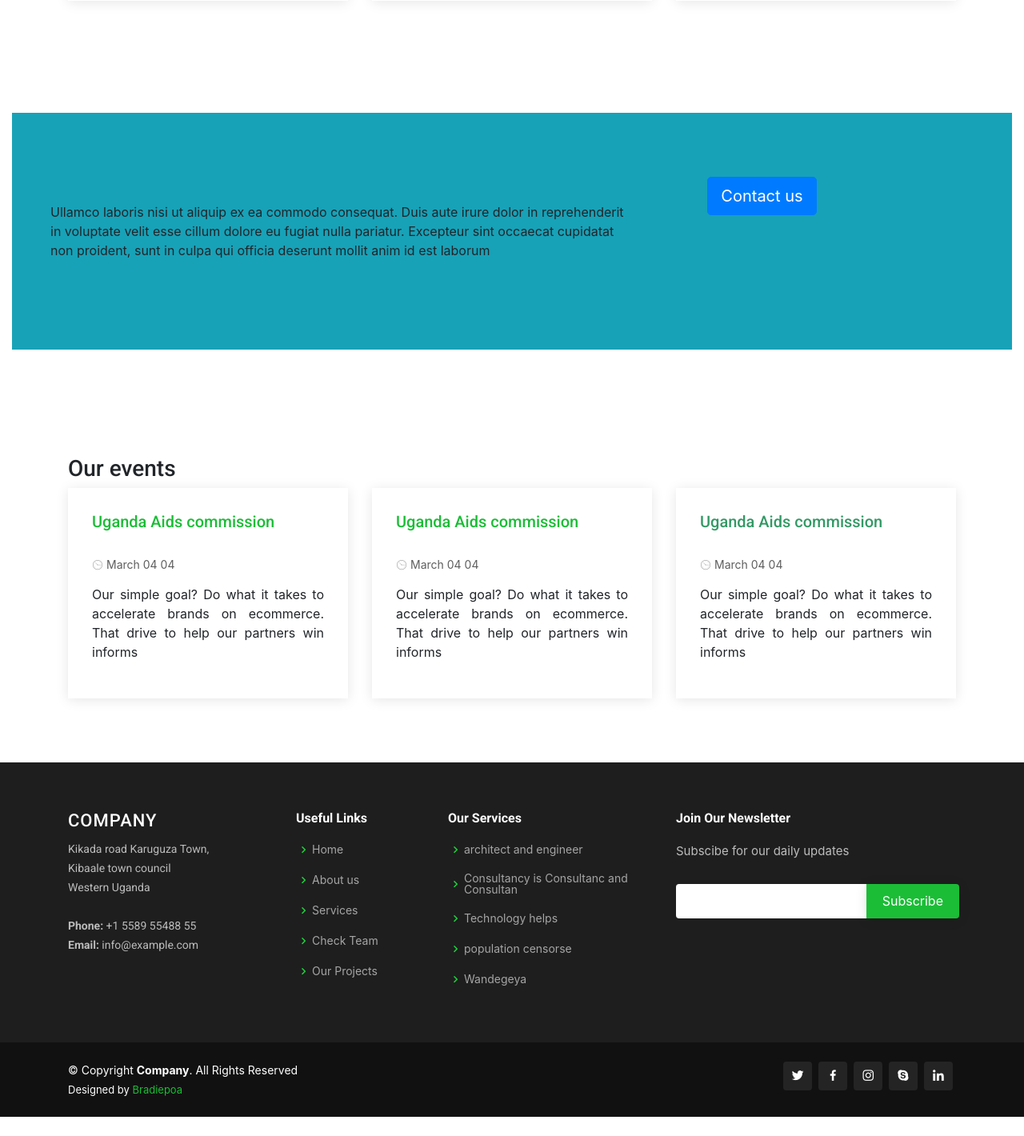
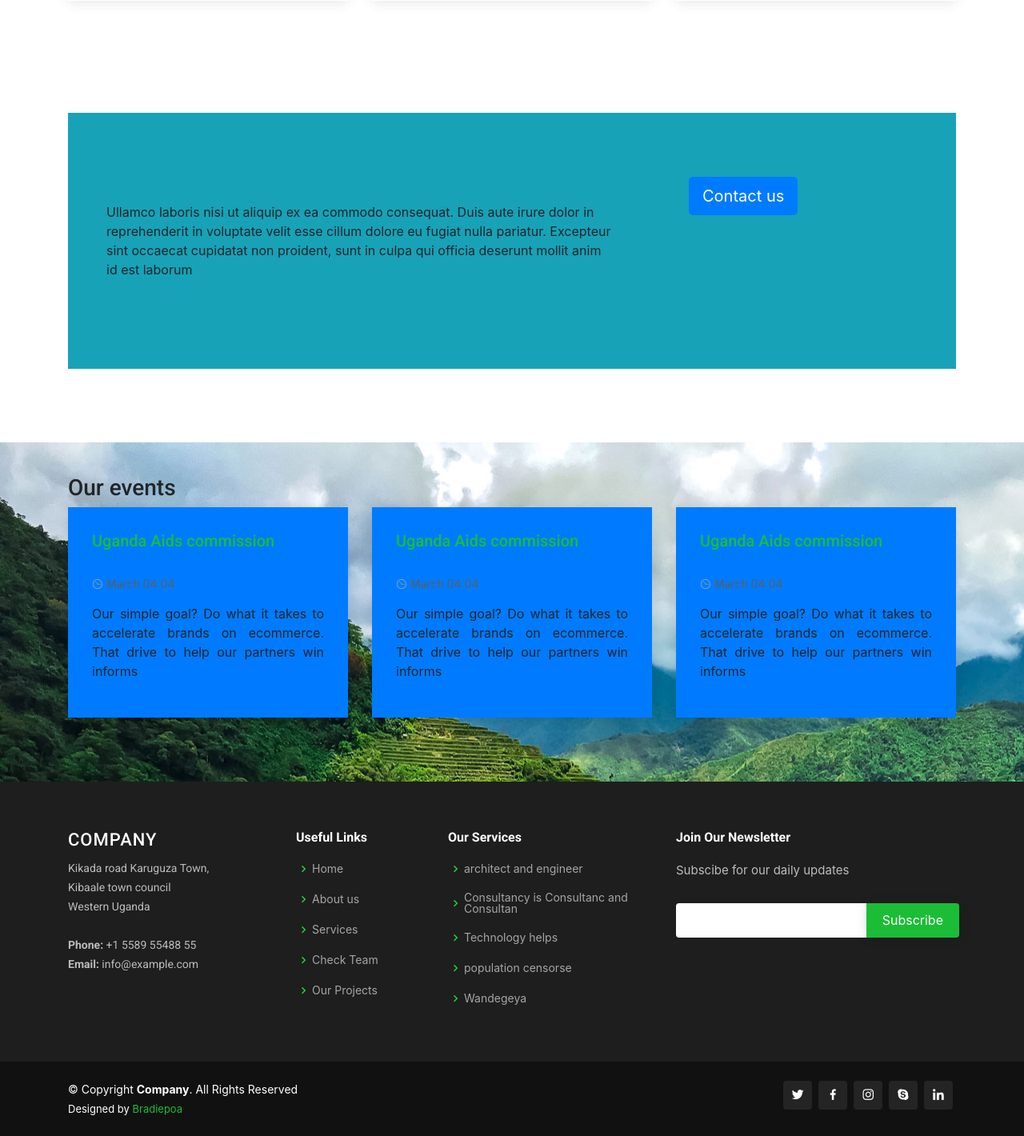
Before and after one commit to bradiepoa/wagipent, a Django app: page / in a window 1280 px wide. Shown: the part 2403-3823 px from the top of the page at 80% size. Before the commit the page ends 3799 px from the top, so only its background shows below. Run offline with Django 3.2, Linux system fonts and the light colour scheme; data comes from the database, SQL or seed files in the repository; some libraries are stand-ins or nearby versions.

Commit message:
envents background

```diff
--- a/mainweb/templates/mainweb/index.html
+++ b/mainweb/templates/mainweb/index.html
@@ -103,8 +103,8 @@
     </section><!-- End About Us Section -->
 
 <!-- trying service sliders -->
-  <section class="service services section-bg">
-    <div class="container-fluid" data-aos="fade-up">
+  <section class="service services section-bg bg-info">
+    <div class="container" data-aos="fade-up">
       <h2 class="service-category">Our Companies</h2>
       <a class="pre-btn"><img src="{% static 'slider/images/arrow.png' %}" alt=""></a>
       <a class="nxt-btn"><img src="{% static 'slider/images/arrow.png' %}" alt=""></a>
@@ -162,7 +162,7 @@
 
 
     <section>
-      <div class="container-fluid" data-aos="fade-up" data-aos-delay="100">
+      <div class="container" data-aos="fade-up" data-aos-delay="100">
         <div class="jumbotron jumbotron-fluid bg-info">
           <div class="row">
             <div class="col-lg-8">
@@ -181,13 +181,13 @@
 
 
     <!-- events -->
-    <section id="blog" class="blog">
+    <section id="blog" class="blog" style="background-image: url({% static 'slider/images/bg_5.jpg' %});">
       <div class="container" data-aos="fade-up">
         <h3>Our events</h3>
         <div class="row">
 
           <div class="col-lg-4 entries">
-            <article class="entry" data-aos="fade-up">
+            <article class="entry bg-primary" data-aos="fade-up">
               <h5>
                 <a class="pattern" href="">Uganda Aids commission</a>
               </h5><br>
@@ -205,8 +205,9 @@
               </div>
             </article><!-- End blog entry -->
           </div>
+
           <div class="col-lg-4 entries">
-            <article class="entry" data-aos="fade-up">
+            <article class="entry bg-primary" data-aos="fade-up">
               <h5>
                 <a class="pattern" href="">Uganda Aids commission</a>
               </h5><br>
@@ -224,10 +225,11 @@
               </div>
             </article><!-- End blog entry -->
           </div>
+
           <div class="col-lg-4 entries">
-            <article class="entry" data-aos="fade-up">
+            <article class="entry bg-primary" data-aos="fade-up">
               <h5>
-                <a style="color: #396;" class="pattern" href="">Uganda Aids commission</a>
+                <a class="pattern" href="">Uganda Aids commission</a>
               </h5><br>
 
               <div class="entry-meta">
```
Also changed, not shown: static/slider/images/bg.jpg (added), static/slider/images/bg_2.jpg (added), static/slider/images/bg_4.jpg (added), static/slider/images/bg_5.jpg (added).
